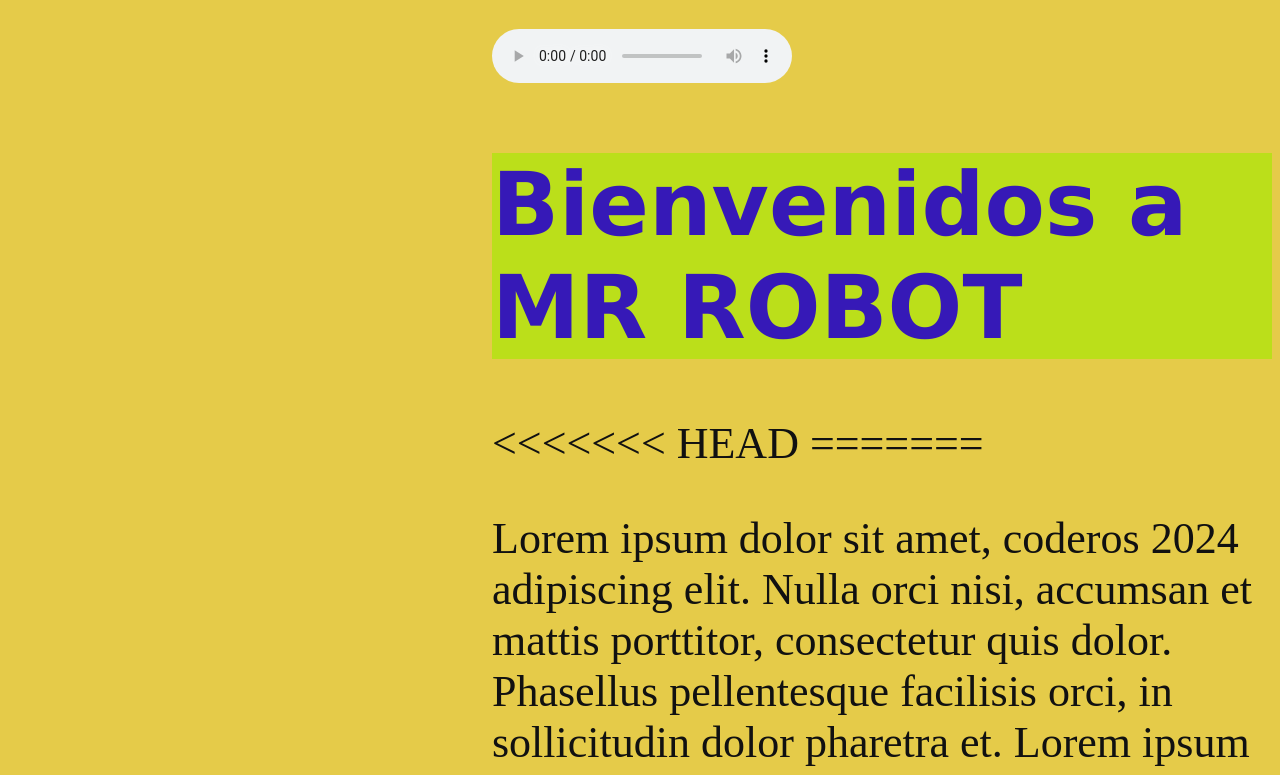
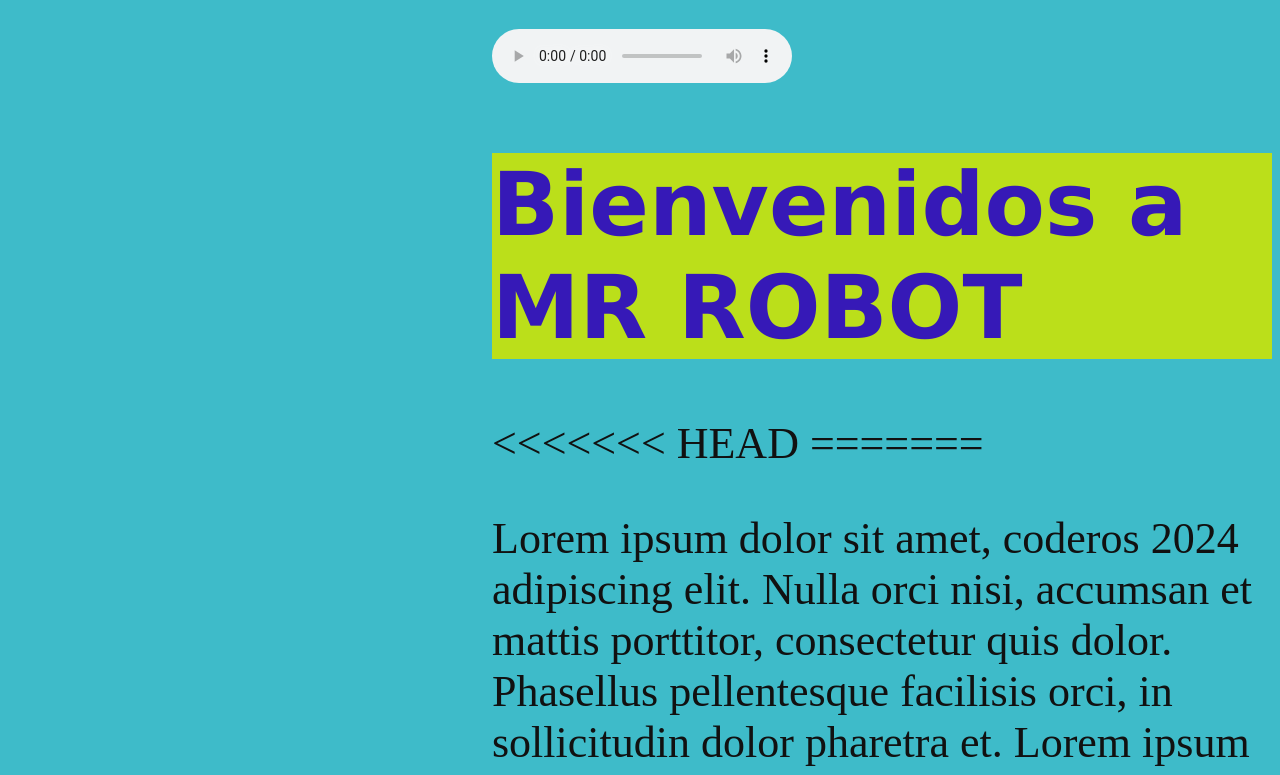
Before and after one commit to CharlyElRojo/misterRobot2026, a plain HTML site: page index.html in a window 1280 px wide. Shown: the part 609-1384 px from the top of the page. Drawn offline with Linux system fonts and the light colour scheme.

Commit message:
cambiamos el color de la página

```diff
--- a/css/style.css
+++ b/css/style.css
@@ -2,7 +2,7 @@
     font-size: 44px; /*tamaño base*/
 }
 body {
-    background-color: rgb(229, 203, 73); /*Commit 1 en CSS*/
+    background-color: rgb(62, 187, 201); /*Commit 1 en CSS*/
     color: #111;
     padding-left: 11em;
 }
```
